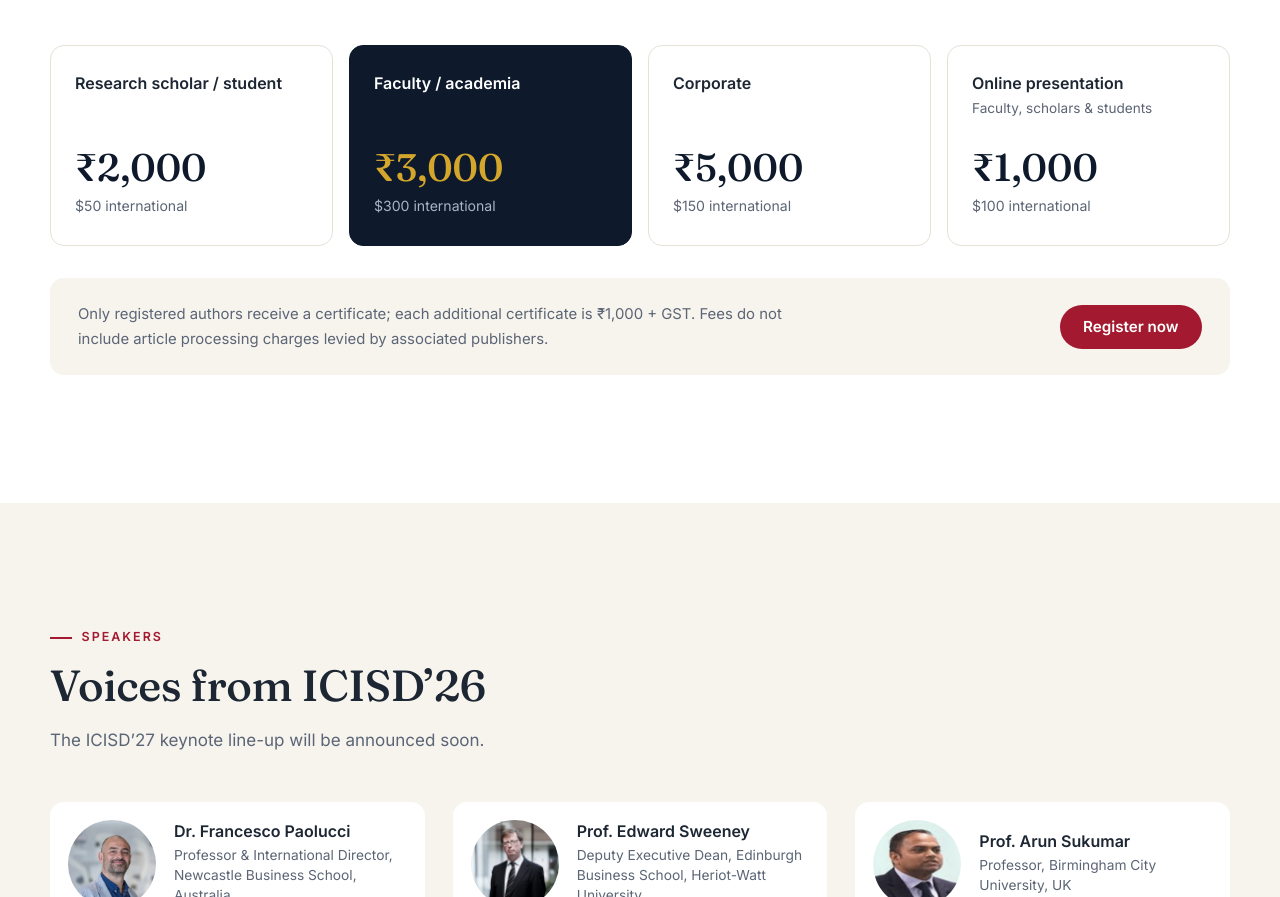
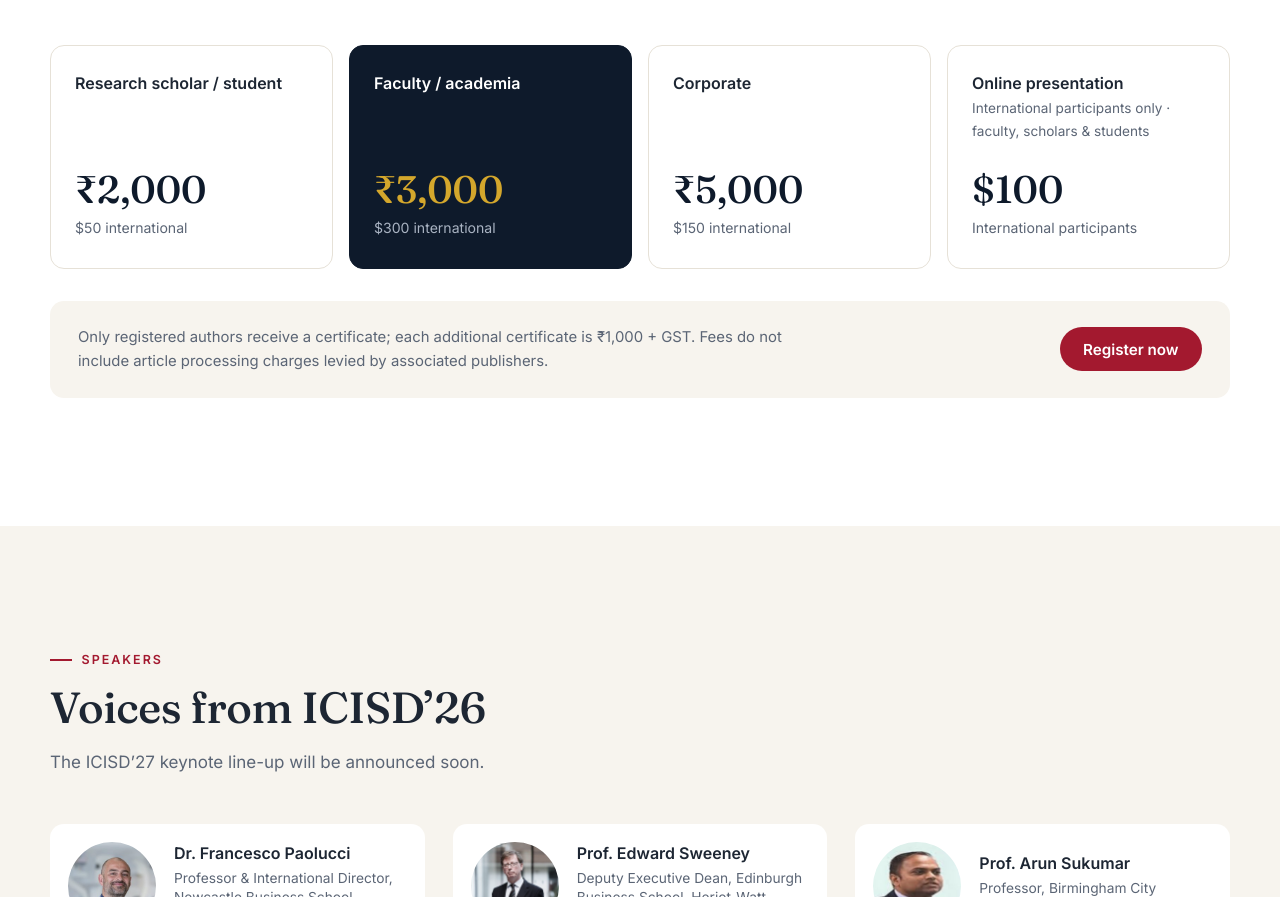
Before and after one commit to bluntlycoded/icisd-2027, a plain HTML site: page index.html in a window 1280 px wide. Shown: the part 7830-8727 px from the top of the page. Drawn offline with Linux system fonts and the light colour scheme.

Commit message:
Online presentation fee: international participants only, $100
Removes the INR 1000 + GST option for online presentation.

Co-Authored-By: Claude Opus 5.5 <noreply@anthropic.com>

```diff
--- a/index.html
+++ b/index.html
@@ -358,8 +358,8 @@
       </article>
       <article class="fee reveal">
         <h3>Online presentation</h3>
-        <p class="fee-note">Faculty, scholars &amp; students</p>
-        <p class="price"><span>₹1,000</span><small>$100 international</small></p>
+        <p class="fee-note">International participants only · faculty, scholars &amp; students</p>
+        <p class="price"><span>$100</span><small>International participants</small></p>
       </article>
     </div>
     <div class="fine-print reveal">
```
